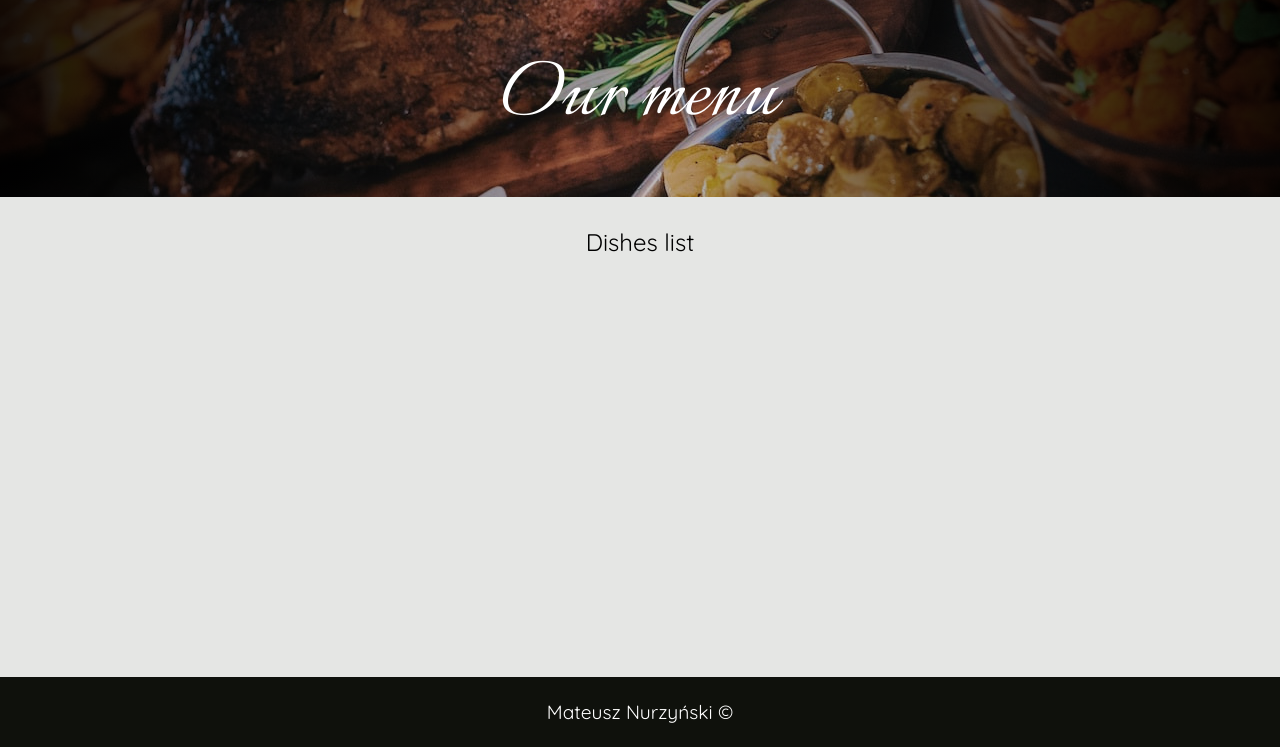
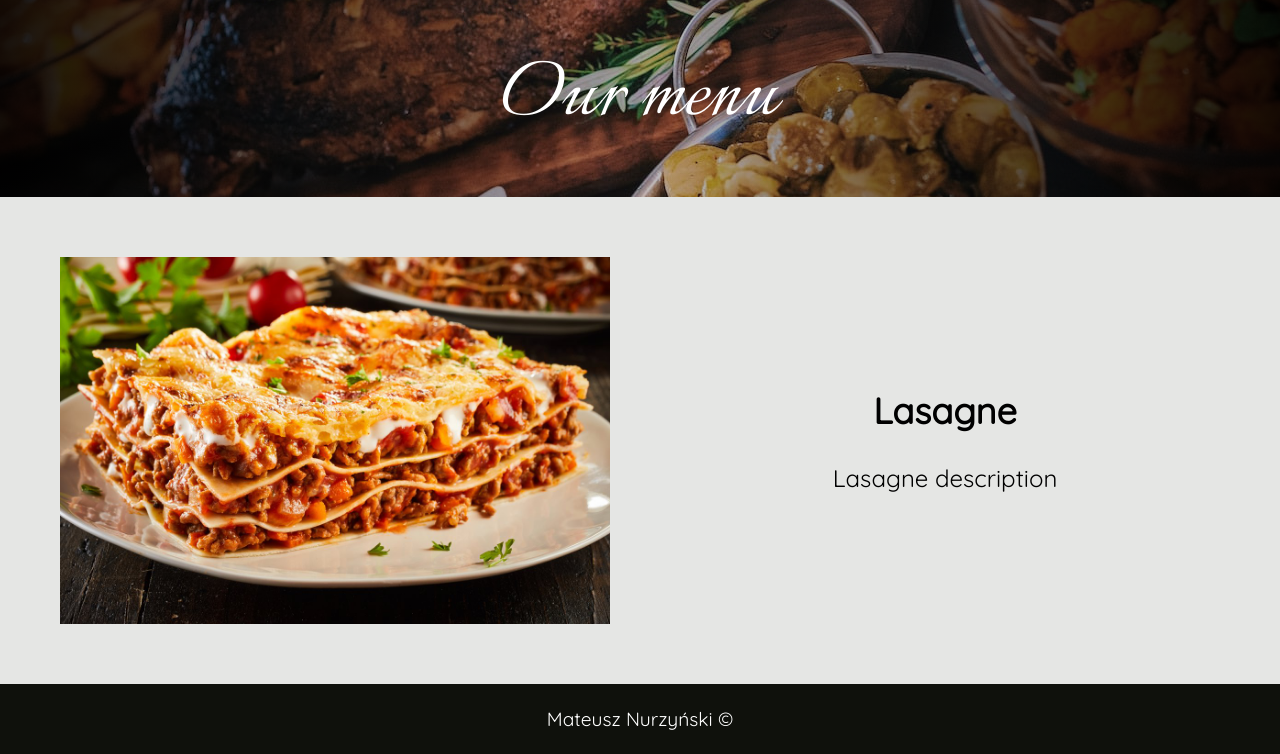
Before and after one commit to mateusznurzynski/odin-restaurant-page, a website built with webpack: page dist/index.html in a window 1280 px wide. Both pictures are taken after a click on the element "Menu". Shown: the part 53-807 px from the top of the page. Built offline with nearby package versions, Linux system fonts and the light colour scheme.

Commit message:
Create a function that adds dish elements

```diff
--- a/src/style.css
+++ b/src/style.css
@@ -203,6 +203,25 @@ nav {
 	text-align: center;
 }
 
+.dish {
+	display: flex;
+}
+
+.dish-img {
+	width: 50%;
+	padding: 30px;
+}
+
+.dish-text {
+	width: 50%;
+	display: flex;
+	flex-direction: column;
+	justify-content: center;
+	align-items: center;
+	padding: 30px;
+	gap: 30px;
+}
+
 footer {
 	height: 70px;
 	width: 100%;
--- a/src/tabs/menu.js
+++ b/src/tabs/menu.js
@@ -1,11 +1,42 @@
 import { createElement } from '../utility';
+import Lasagne from '../lasagne.jpg';
 
 export default function createMenu() {
+	const dishes = [
+		{
+			title: 'Lasagne',
+			image: Lasagne,
+			description: 'Lasagne description',
+		},
+	];
+
+	const mainContentElement = createElement('div', [
+		'main-content',
+		'main-text',
+	]);
+	dishes.forEach((dish) => {
+		const imageElement = new Image();
+		imageElement.src = dish.image;
+		imageElement.alt = dish.title;
+		imageElement.classList.add('dish-img');
+
+		const descriptionElement = createElement(
+			'div',
+			['dish-text'],
+			`<h2>${dish.title}</h2><p>${dish.description}</p>`
+		);
+
+		const dishElement = createElement('div', ['dish']);
+		dishElement.appendChild(imageElement);
+		dishElement.appendChild(descriptionElement);
+
+		mainContentElement.appendChild(dishElement);
+	});
+
 	const heading = document.querySelector('.heading');
 	const main = document.querySelector('.main');
 	const headingTitle = 'Our menu';
 	const navClass = '.menu';
-	const mainContent = 'Dishes list';
 
 	const headingTextElement = createElement(
 		'p',
@@ -13,9 +44,7 @@ export default function createMenu() {
 		headingTitle
 	);
 
-	const mainTextElement = createElement('p', ['main-text'], mainContent);
-
 	document.querySelector(navClass).classList.add('nav-active');
 	heading.appendChild(headingTextElement);
-	main.appendChild(mainTextElement);
+	main.appendChild(mainContentElement);
 }
```
Also changed, not shown: dist/bffbeb777dde124ea3ab.jpg (added), dist/main.js, src/lasagne.jpg (added).
